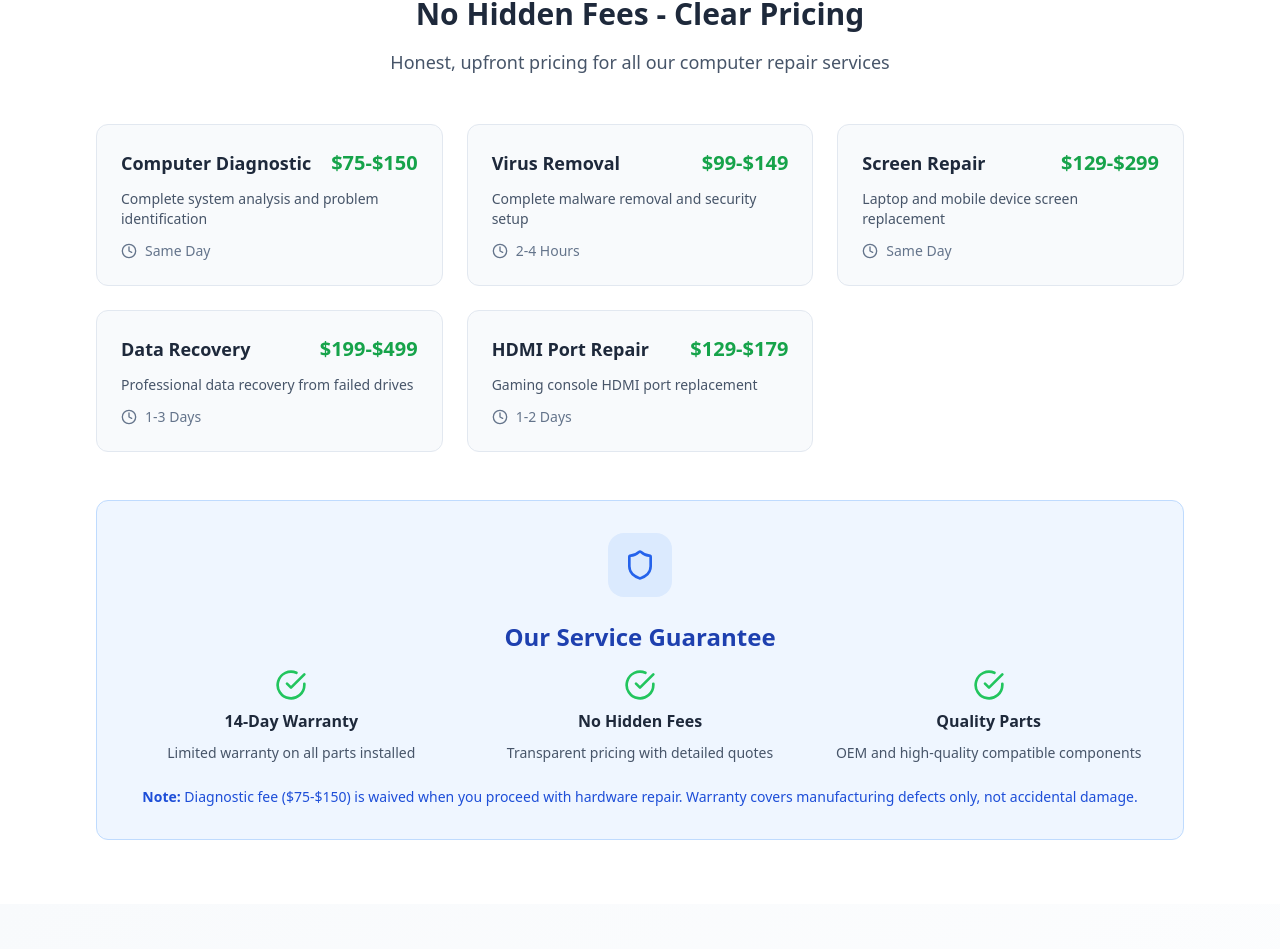
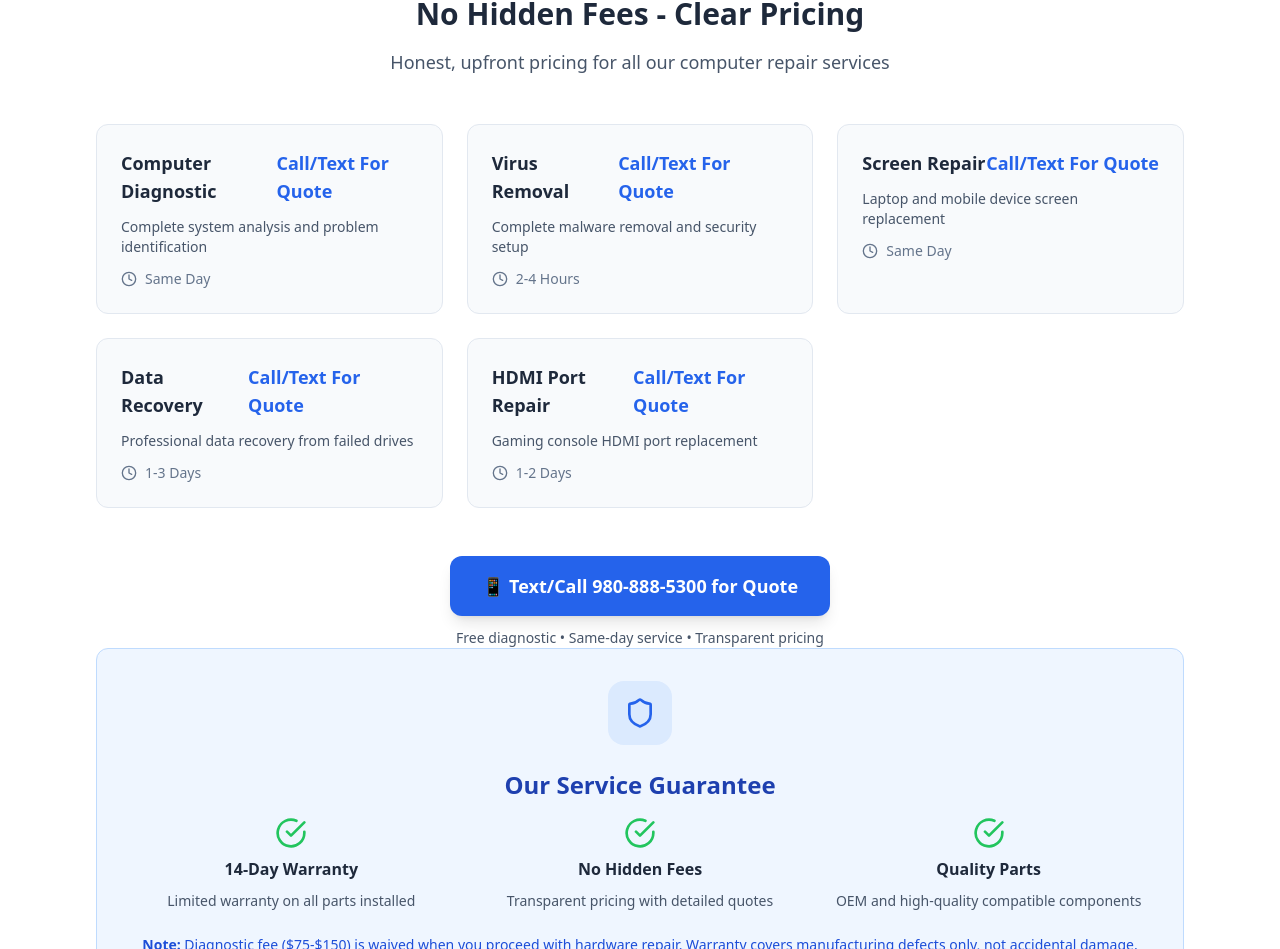
Before and after one commit to mskorhan/Kortech2, a React (Vite) app: page / in a window 1280 px wide. Shown: the part 3489-4438 px from the top of the page. Built offline with nearby package versions, Linux system fonts and the light colour scheme; a web font is replaced by a local one.

Commit message:
Remove prices and add CTA button to transparent pricing

```diff
--- a/src/components/PricingTransparency.tsx
+++ b/src/components/PricingTransparency.tsx
@@ -18,31 +18,31 @@ const PricingTransparency: React.FC<PricingTransparencyProps> = ({
   const defaultServices = [
     {
       name: "Computer Diagnostic",
-      priceRange: "$75-$150",
+      priceRange: "Call/Text For Quote",
       description: "Complete system analysis and problem identification",
       turnaround: "Same Day"
     },
     {
       name: "Virus Removal",
-      priceRange: "$99-$149",
+      priceRange: "Call/Text For Quote",
       description: "Complete malware removal and security setup",
       turnaround: "2-4 Hours"
     },
     {
       name: "Screen Repair",
-      priceRange: "$129-$299",
+      priceRange: "Call/Text For Quote",
       description: "Laptop and mobile device screen replacement",
       turnaround: "Same Day"
     },
     {
       name: "Data Recovery",
-      priceRange: "$199-$499",
+      priceRange: "Call/Text For Quote",
       description: "Professional data recovery from failed drives",
       turnaround: "1-3 Days"
     },
     {
       name: "HDMI Port Repair",
-      priceRange: "$129-$179",
+      priceRange: "Call/Text For Quote",
       description: "Gaming console HDMI port replacement",
       turnaround: "1-2 Days"
     }
@@ -71,7 +71,7 @@ const PricingTransparency: React.FC<PricingTransparencyProps> = ({
             <div key={index} className="bg-slate-50 rounded-xl p-6 border border-slate-200 hover:shadow-lg transition-all duration-300">
               <div className="flex items-center justify-between mb-3">
                 <h3 className="text-lg font-bold text-slate-800">{service.name}</h3>
-                <div className="text-xl font-bold text-green-600">{service.priceRange}</div>
+                <div className="text-lg font-bold text-blue-600">{service.priceRange}</div>
               </div>
               <p className="text-slate-600 text-sm mb-3">{service.description}</p>
               <div className="flex items-center space-x-2 text-sm text-slate-500">
@@ -80,6 +80,18 @@ const PricingTransparency: React.FC<PricingTransparencyProps> = ({
               </div>
             </div>
           ))}
+        </div>
+
+        <div className="text-center mt-8">
+          <a
+            href="sms:980-888-5300"
+            className="bg-blue-600 hover:bg-blue-700 text-white px-8 py-4 rounded-xl font-bold text-lg inline-flex items-center justify-center space-x-2 transition-all duration-300 shadow-lg transform hover:scale-105"
+          >
+            <span>📱 Text/Call 980-888-5300 for Quote</span>
+          </a>
+          <p className="text-sm text-slate-600 mt-3">
+            Free diagnostic • Same-day service • Transparent pricing
+          </p>
         </div>
 
         {showWarranty && (
```
